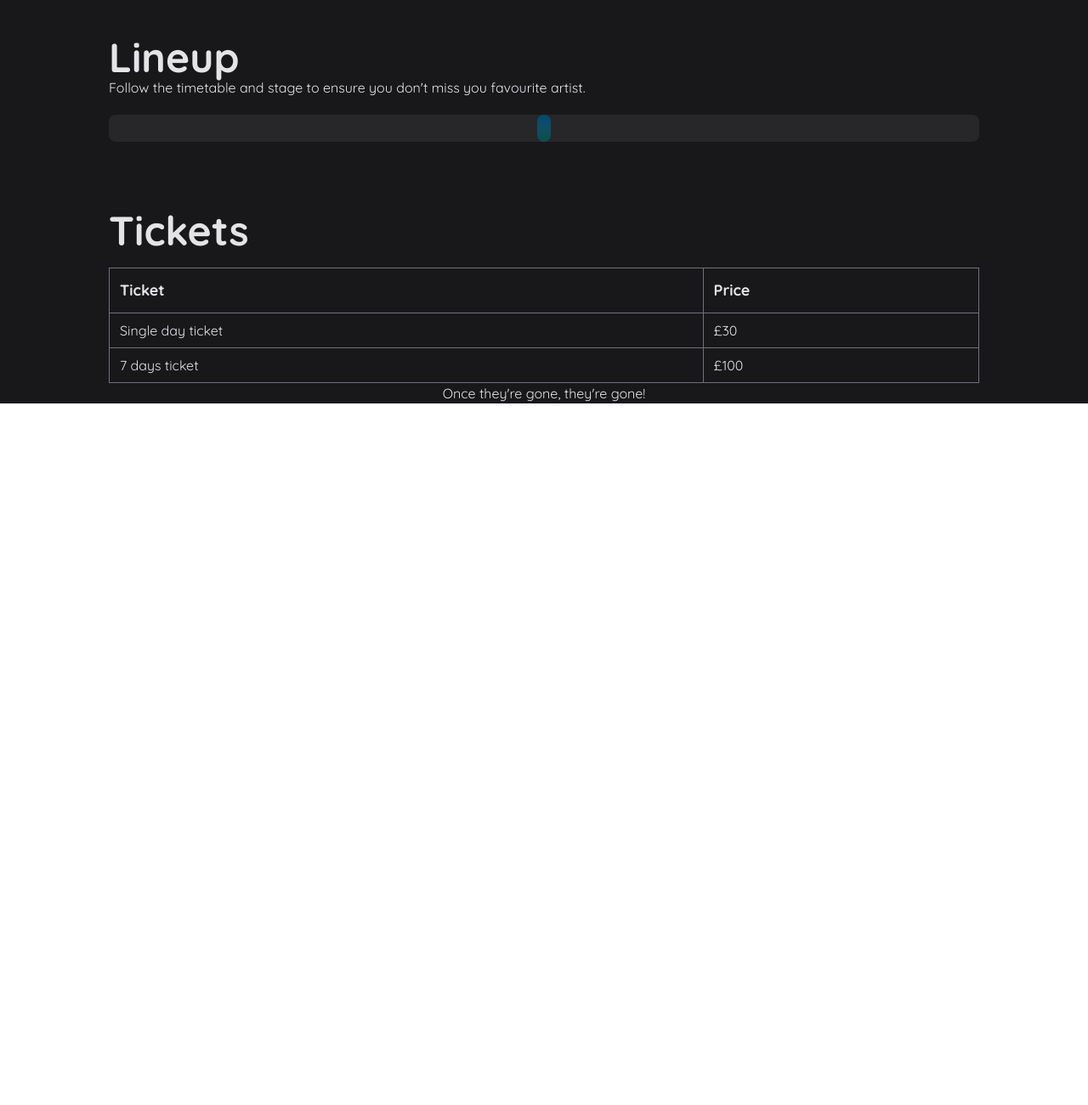
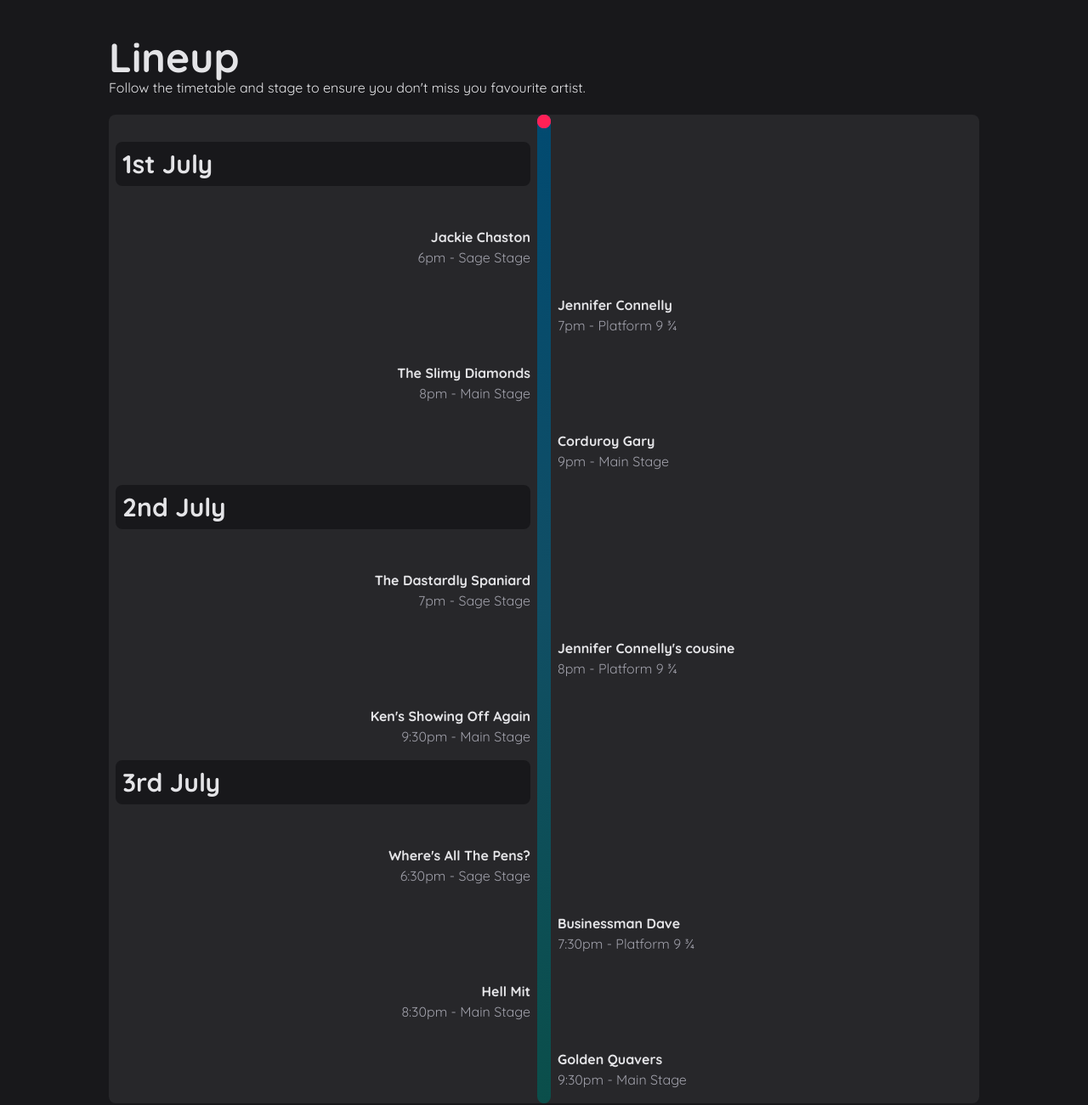
Before and after one commit to AlexL70/tailwindcss-course, a website: page starter/src/index.html in a window 1280 px wide. Shown: the part 1300-2601 px from the top of the page at 85% size. Before the commit the page ends 1775 px from the top, so only its background shows below. Drawn offline with nearby package versions, Linux system fonts and the light colour scheme; files that its build step writes are made by us from their sources.

Commit message:
28. Finish the lineup timeline

```diff
--- a/starter/src/index.html
+++ b/starter/src/index.html
@@ -44,7 +44,7 @@
     <main class="bg-zinc-200 dark:bg-zinc-900">
         <header class="text-zinc-200">
             <button id="dark-mode-toggle"
-                class="fixed top-24 right-0 inline-block w-12 cursor-pointer rounded-l-lg bg-zinc-900 dark:bg-zinc-200 text-zinc-200 dark:text-zinc-900 p-2 text-3xl">
+                class="z-10 fixed top-24 right-0 inline-block w-12 cursor-pointer rounded-l-lg bg-zinc-900 dark:bg-zinc-200 text-zinc-200 dark:text-zinc-900 p-2 text-3xl">
                 <span class="dark:hidden"><i class="fas fa-sun"></i></span>
                 <span class="hidden dark:inline"><i class="fas fa-moon"></i></span>
             </button>
@@ -217,7 +217,88 @@
             <div class="relative mt-5 rounded-lg bg-zinc-800 py-4 px-2 text-zinc-200">
                 <div
                     class="absolute top-0 left-1/2 w-4 -ml-[8px] h-full rounded-full bg-gradient-to-b from-sky-900 via-cyan-900 to-teal-900">
+                    <div class="sticky top-1/2">
+                        <div class="relative h-4 w-4">
+                            <div class="absolute h-4 w-4 animate-ping rounded-full bg-pink-500 opacity-75"></div>
+                            <div class="bg-rose-500 rounded-full relative h-4 w-4"></div>
+                        </div>
+                    </div>
                 </div>
+                <div class="grid grid-cols-2 gap-8">
+                    <div>
+                        <h4 class="p-2 bg-zinc-900 rounded-lg my-4">1st July</h4>
+                    </div>
+                    <div></div>
+                    <div class="text-right">
+                        <div class="font-bold">Jackie Chaston</div>
+                        <div class="text-zinc-400">6pm - Sage Stage</div>
+                    </div>
+                    <div></div>
+                    <div></div>
+                    <div>
+                        <div class="font-bold">Jennifer Connelly</div>
+                        <div class="text-zinc-400">7pm - Platform 9 ¾</div>
+                    </div>
+                    <div class="text-right">
+                        <div class="font-bold">The Slimy Diamonds</div>
+                        <div class="text-zinc-400">8pm - Main Stage</div>
+                    </div>
+                    <div></div>
+                    <div></div>
+                    <div>
+                        <div class="font-bold">Corduroy Gary</div>
+                        <div class="text-zinc-400">9pm - Main Stage</div>
+                    </div>
+                </div>
+                <div class="grid grid-cols-2 gap-8">
+                    <div>
+                        <h4 class="p-2 bg-zinc-900 rounded-lg my-4">2nd July</h4>
+                    </div>
+                    <div></div>
+                    <div class="text-right">
+                        <div class="font-bold">The Dastardly Spaniard</div>
+                        <div class="text-zinc-400">7pm - Sage Stage</div>
+                    </div>
+                    <div></div>
+                    <div></div>
+                    <div>
+                        <div class="font-bold">Jennifer Connelly's cousine</div>
+                        <div class="text-zinc-400">8pm - Platform 9 ¾</div>
+                    </div>
+                    <div class="text-right">
+                        <div>
+                            <div class="font-bold">Ken's Showing Off Again</div>
+                            <div class="text-zinc-400">9:30pm - Main Stage</div>
+                        </div>
+                    </div>
+                </div>
+                <div class="grid grid-cols-2 gap-8">
+                    <div>
+                        <h4 class="p-2 bg-zinc-900 rounded-lg my-4">3rd July</h4>
+                    </div>
+                    <div></div>
+                    <div class="text-right">
+                        <div class="font-bold">Where's All The Pens?</div>
+                        <div class="text-zinc-400">6:30pm - Sage Stage</div>
+                    </div>
+                    <div></div>
+                    <div></div>
+                    <div>
+                        <div class="font-bold">Businessman Dave</div>
+                        <div class="text-zinc-400">7:30pm - Platform 9 ¾</div>
+                    </div>
+                    <div class="text-right">
+                        <div class="font-bold">Hell Mit</div>
+                        <div class="text-zinc-400">8:30pm - Main Stage</div>
+                    </div>
+                    <div></div>
+                    <div></div>
+                    <div>
+                        <div class="font-bold">Golden Quavers</div>
+                        <div class="text-zinc-400">9:30pm - Main Stage</div>
+                    </div>
+                </div>
+
             </div>
             <h2 class="mt-20">Tickets</h2>
             <table class="mt-5 table w-full border border-zinc-500 border-collapse">
```
